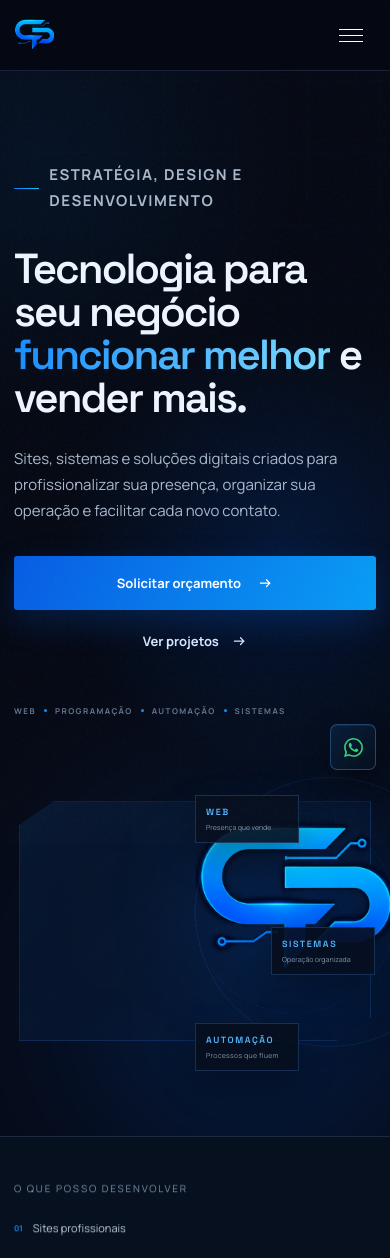
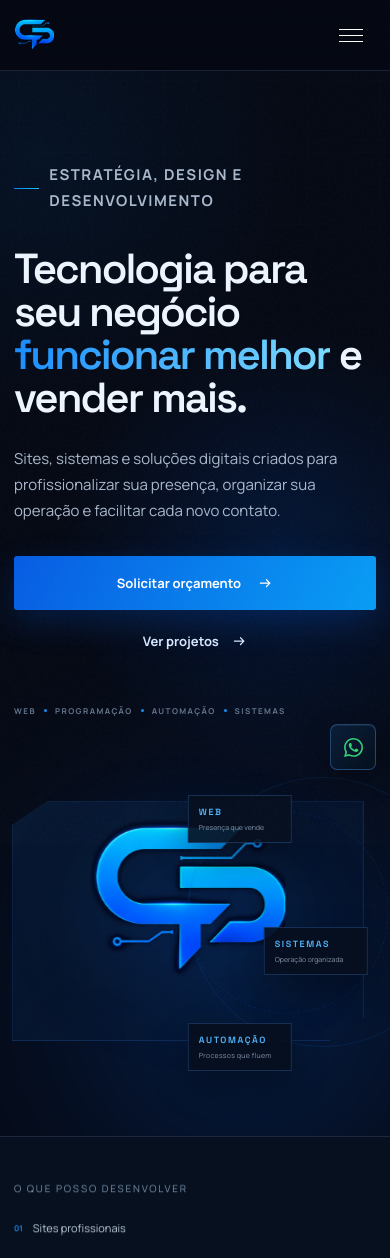
Before and after one commit to cleber-pavin/cleber-pavin-portfolio, a React (Vite) app: page / in a window 390 px wide. Shown: the top 1258 px of the page. Built offline with nearby package versions, Linux system fonts and the light colour scheme.

Commit message:
fix: center mobile hero composition

```diff
--- a/src/refinements.css
+++ b/src/refinements.css
@@ -182,6 +182,7 @@ label:focus-within input,label:focus-within select,label:focus-within textarea{b
 
 @keyframes hero-enter{from{opacity:0;transform:translate3d(0,15px,0)}to{opacity:1;transform:translate3d(0,0,0)}}
 @keyframes hero-symbol-float{0%,100%{transform:translate3d(var(--hero-shift-x),var(--hero-shift-y),0)}50%{transform:translate3d(var(--hero-shift-x),calc(var(--hero-shift-y) - 7px),0)}}
+@keyframes hero-symbol-float-mobile{0%,100%{transform:translate3d(-50%,var(--hero-shift-y),0)}50%{transform:translate3d(-50%,calc(var(--hero-shift-y) - 7px),0)}}
 @keyframes orbit-breathe{0%,100%{opacity:.72;transform:scale(1)}50%{opacity:1;transform:scale(1.008)}}
 @keyframes grid-drift{to{background-position:72px 36px}}
 
@@ -208,6 +209,11 @@ label:focus-within input,label:focus-within select,label:focus-within textarea{b
   .project-visual>img,.project-card--image>img,.case-cover img,.case-gallery figure img{transform:none!important;filter:none!important;will-change:auto!important}
 }
 
+@media(max-width:768px){
+  .tech-canvas{transform:translateX(-2%)}
+  .tech-canvas>img{animation-name:hero-symbol-float-mobile}
+}
+
 /* Cursor em seta: SVG local, hotspot na ponta e fallback nativo explícito. */
 @media(hover:hover) and (pointer:fine){
   html,body{cursor:url('./assets/cursor/cursor-tech.svg') 2 1,auto}
```
